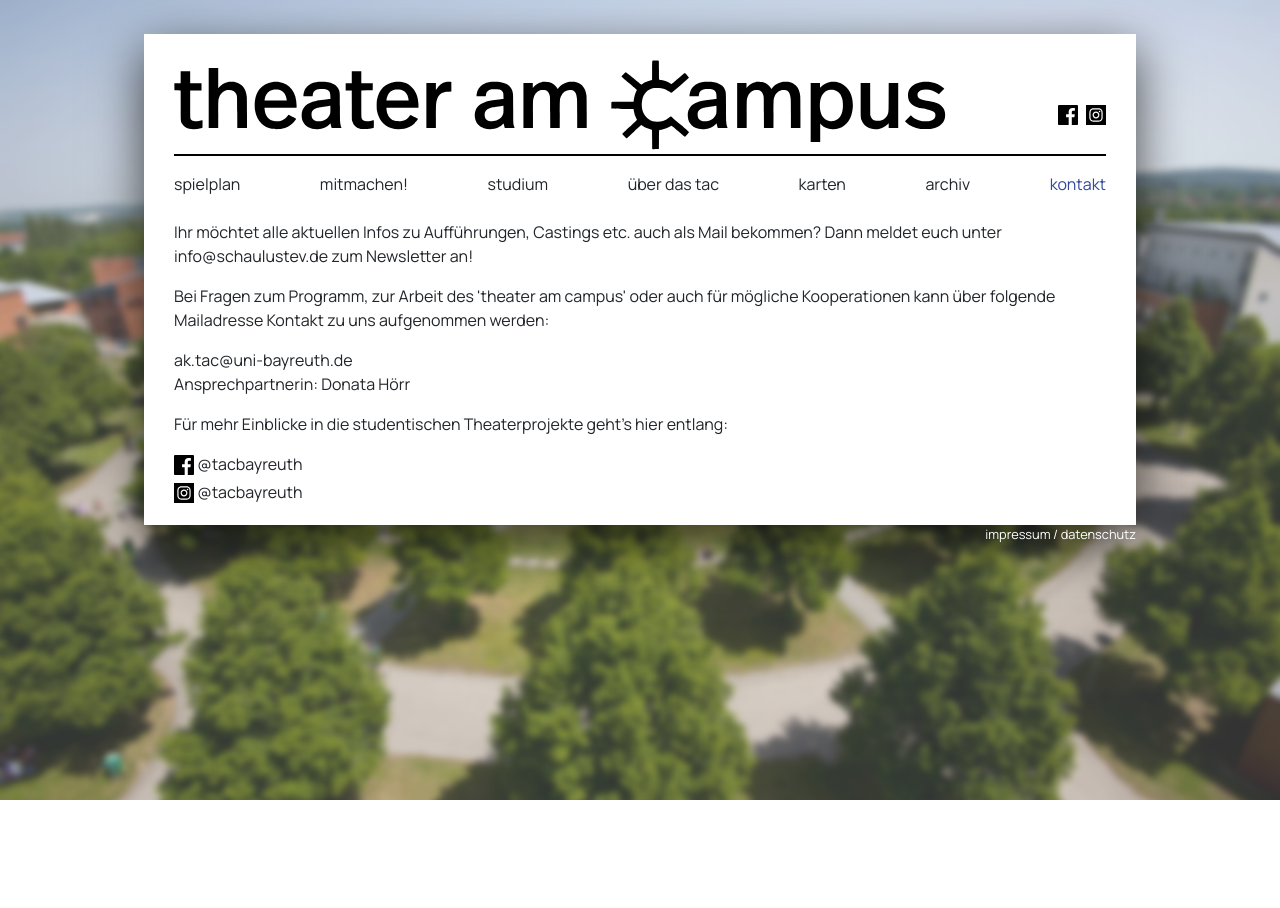
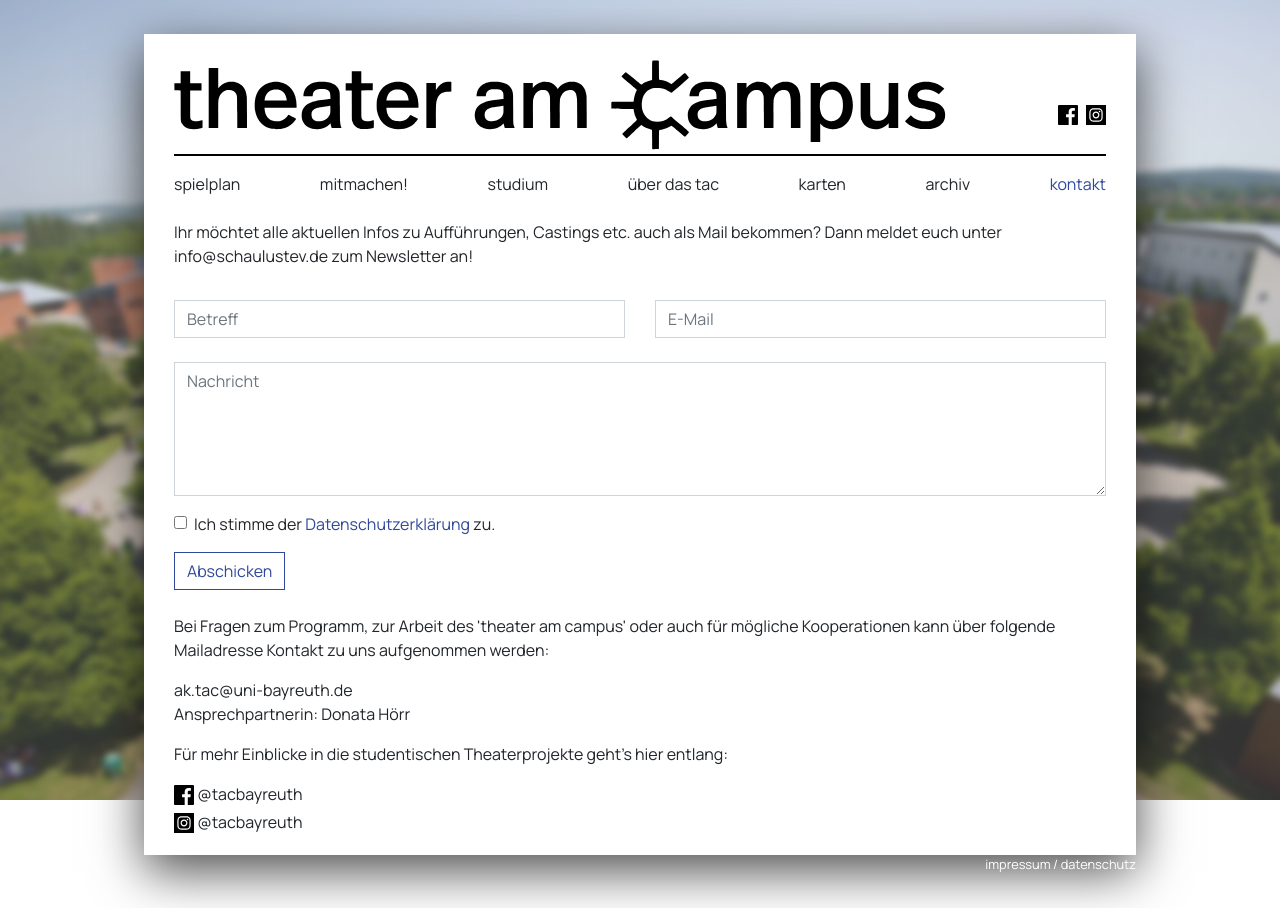
Before and after one commit to fx-ha/tac, a Next.js app: page /kontakt in a window 1280 px wide. Before the commit the page ends 800 px from the top, so only its background shows below. Built offline with nearby package versions, Linux system fonts and the light colour scheme.

Commit message:
add contact form

```diff
--- a/pages/kontakt.tsx
+++ b/pages/kontakt.tsx
@@ -1,16 +1,49 @@
+import { FormEvent, useState } from 'react'
+
 import Head from 'next/head'
+import Link from 'next/link'
+
+import { Col, Button, Form, Row } from 'react-bootstrap'
 
 import Layout, { siteTitle } from '../components/Layout'
 import FBIcon from '../components/navigation/FbIcon'
 import InstaIcon from '../components/navigation/InstaIcon'
 
 const Kontakt = (): JSX.Element => {
+  const [show, setShow] = useState(false)
+  let resultMessage = 'Nachricht wurde verschickt!'
+
+  const sendContactForm = async (e: FormEvent<HTMLFormElement>) => {
+    e.preventDefault() // don't redirect the page
+
+    const res = await fetch(
+      'https://theater-am-campus.herokuapp.com/contact/',
+      {
+        body: JSON.stringify({
+          email: e.currentTarget.email.value,
+          subject: e.currentTarget.subject.value,
+          message: e.currentTarget.message.value,
+        }),
+        method: 'POST',
+      }
+    )
+
+    const result = await res.json()
+    if (result.result === 'success') {
+      resultMessage = 'Nachricht wurde verschickt!'
+    } else {
+      resultMessage = 'Fehler! Bitte Admin kontaktieren.'
+    }
+    setShow(true)
+    // e.target.reset() clear form
+  }
   return (
     <Layout>
       <Head>
         <title>{siteTitle} | kontakt</title>
       </Head>
-      <div>
+      <Row>
+        <Col>
           <p>
             Ihr möchtet alle aktuellen Infos zu Aufführungen, Castings etc. auch
             als Mail bekommen? Dann meldet euch unter{' '}
@@ -23,10 +56,87 @@ const Kontakt = (): JSX.Element => {
             </a>{' '}
             zum Newsletter an!
           </p>
+        </Col>
+      </Row>
+
+      <Row className="mt-2 mt-md-3">
+        <Col>
+          <Form onSubmit={sendContactForm}>
+            <Row>
+              <Col xs={12} md={6}>
+                <Form.Label htmlFor="subject" srOnly>
+                  Betreff
+                </Form.Label>
+                <Form.Control
+                  id="subject"
+                  type="text"
+                  placeholder="Betreff"
+                  required
+                />
+              </Col>
+              <Col className="mt-3 mt-md-0">
+                <Form.Label htmlFor="email" srOnly>
+                  E-Mail
+                </Form.Label>
+                <Form.Control
+                  id="email"
+                  type="email"
+                  placeholder="E-Mail"
+                  autoComplete="email"
+                  required
+                />
+              </Col>
+            </Row>
+
+            <Row className="mt-3 mt-md-4">
+              <Col>
+                <Form.Label htmlFor="message" srOnly>
+                  Nachricht
+                </Form.Label>
+                <Form.Control
+                  as="textarea"
+                  id="message"
+                  rows={5}
+                  placeholder="Nachricht"
+                  required
+                />
+              </Col>
+            </Row>
+
+            <Row className="mt-3">
+              <Col>
+                <Form.Check type="checkbox">
+                  <Form.Check.Input type="checkbox" required />
+                  <Form.Check.Label>
+                    Ich stimme der{' '}
+                    <Link href="/datenschutz">Datenschutzerklärung</Link> zu.
+                  </Form.Check.Label>
+                </Form.Check>
+              </Col>
+            </Row>
+
+            <Row className="mt-3">
+              <Col>
+                <Button variant="outline-primary" type="submit">
+                  Abschicken
+                </Button>
+              </Col>
+              {show && (
+                <Col className="mt-2 my-sm-auto" xs={12} sm={9} lg={10}>
+                  {resultMessage}
+                </Col>
+              )}
+            </Row>
+          </Form>
+        </Col>
+      </Row>
+
+      <Row className="mt-4">
+        <Col>
           <p>
-          Bei Fragen zum Programm, zur Arbeit des 'theater am campus' oder auch
-          für mögliche Kooperationen kann über folgende Mailadresse Kontakt zu
-          uns aufgenommen werden:
+            Bei Fragen zum Programm, zur Arbeit des 'theater am campus' oder
+            auch für mögliche Kooperationen kann über folgende Mailadresse
+            Kontakt zu uns aufgenommen werden:
           </p>
           <p>
             ak.tac@uni-bayreuth.de
@@ -37,7 +147,7 @@ const Kontakt = (): JSX.Element => {
             Für mehr Einblicke in die studentischen Theaterprojekte geht's hier
             entlang:
           </p>
-        <p>
+          <div>
             <div className="mb-1">
               <FBIcon
                 href="https://www.facebook.com/TaCBayreuth"
@@ -68,8 +178,9 @@ const Kontakt = (): JSX.Element => {
                 @tacbayreuth
               </a>
             </div>
-        </p>
           </div>
+        </Col>
+      </Row>
     </Layout>
   )
 }
```
Also changed, not shown: pages/karten.tsx (+7 -2 lines), 1 other file (tests, documents, lock files or other folders). Lines whose indentation alone changed are shown as unchanged.
